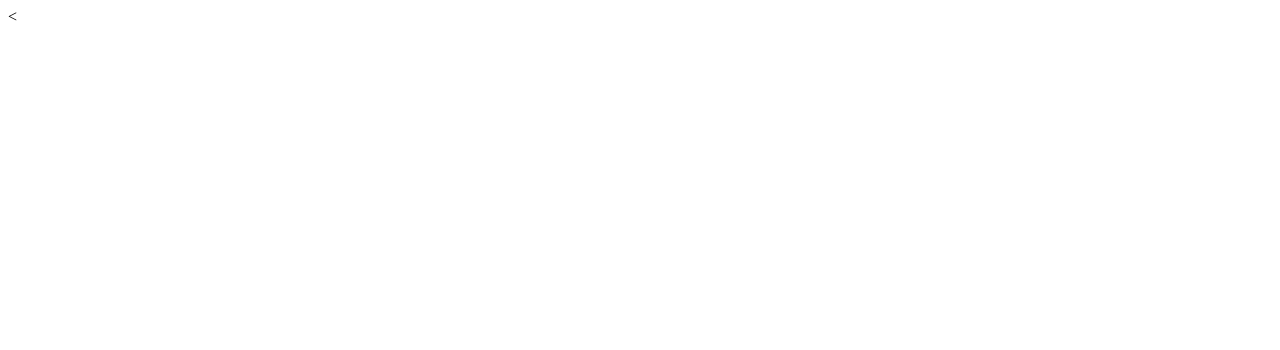
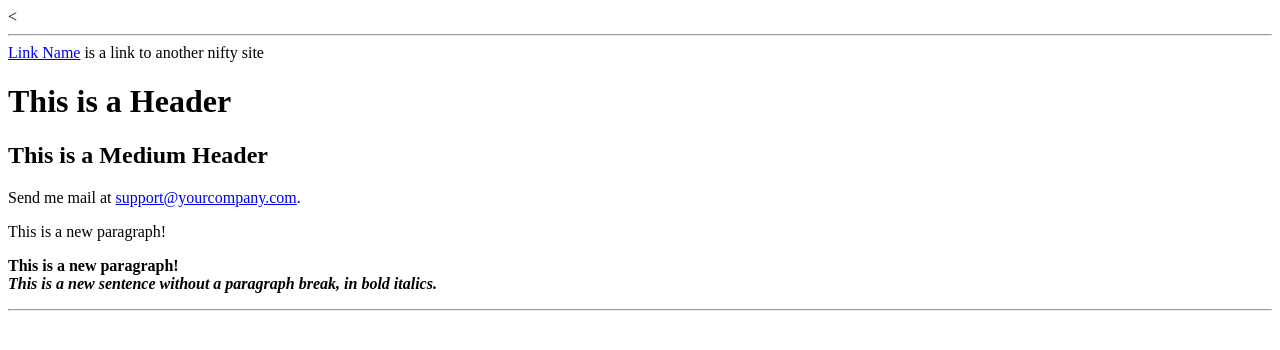
Before and after one commit to username-naz/temp-random, a plain HTML site: page index.html in a window 1280 px wide. Drawn offline with Linux system fonts and the light colour scheme.

Commit message:
added index html

```diff
--- a/index.html
+++ b/index.html
@@ -1,10 +1,36 @@
 <<!DOCTYPE html>
-<html lang="en" dir="ltr">
-  <head>
-    <meta charset="utf-8">
-    <title>temp random</title>
-  </head>
-  <body>
+<HTML>
 
-  </body>
-</html>
+<HEAD>
+
+<TITLE>Your Title Here</TITLE>
+
+</HEAD>
+
+<BODY BGCOLOR="FFFFFF">
+
+<HR>
+
+<a href="http://somegreatsite.com">Link Name</a>
+
+is a link to another nifty site
+
+<H1>This is a Header</H1>
+
+<H2>This is a Medium Header</H2>
+
+Send me mail at <a href="mailto:support@yourcompany.com">
+
+support@yourcompany.com</a>.
+
+<P> This is a new paragraph!
+
+<P> <B>This is a new paragraph!</B>
+
+<BR> <B><I>This is a new sentence without a paragraph break, in bold italics.</I></B>
+
+<HR>
+
+</BODY>
+
+</HTML>
```
